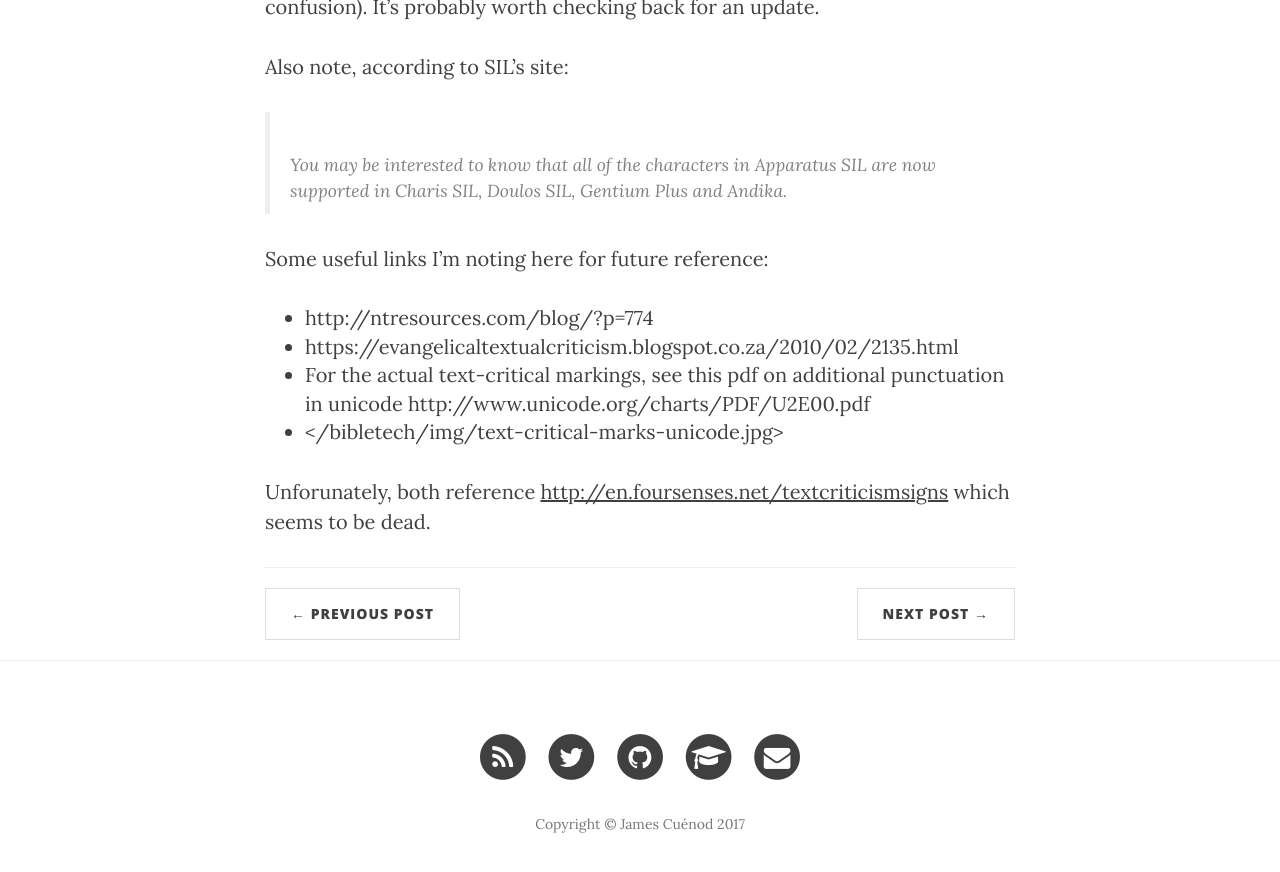
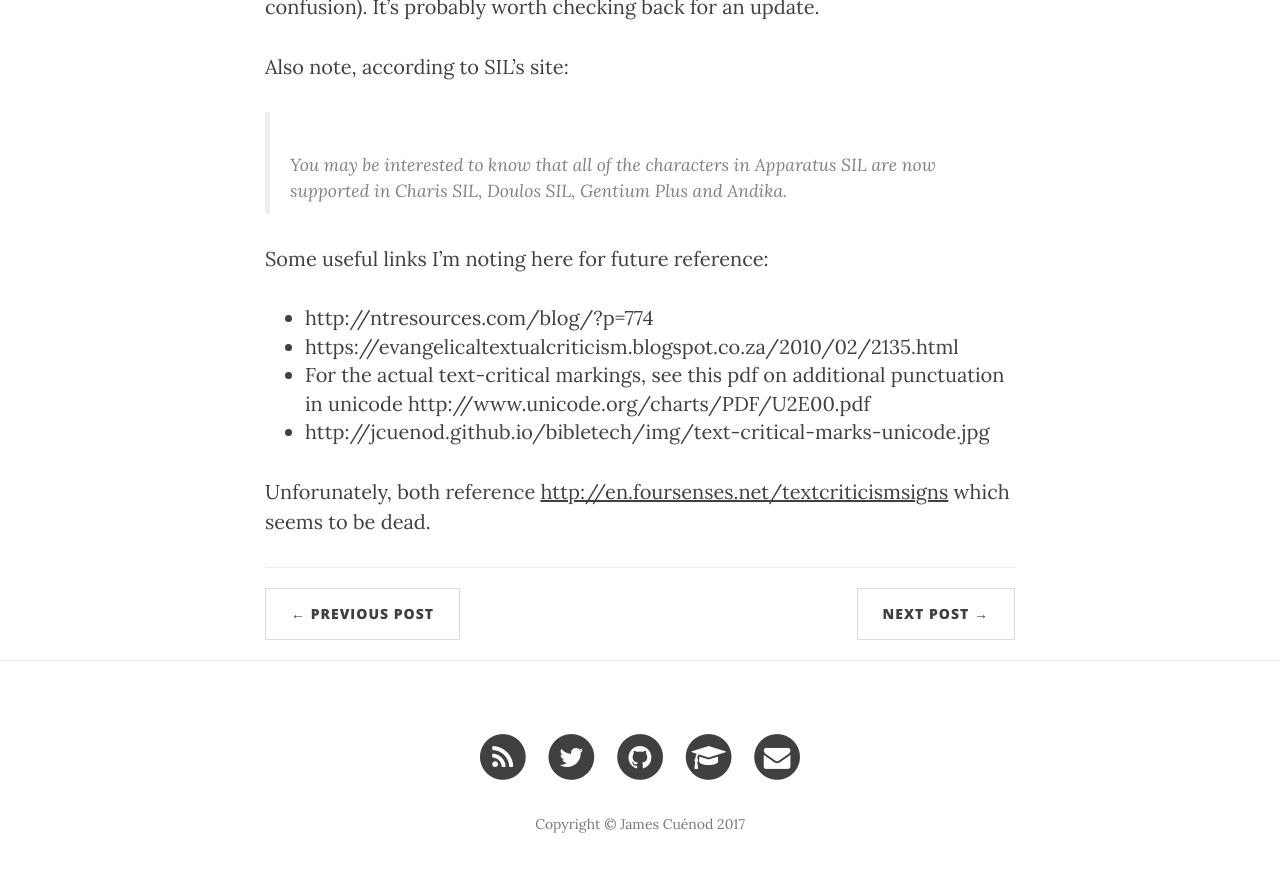
Before and after one commit to jcuenod/bibletech, a Jekyll site: the page built from _posts/2017-05-10-typing-text-critical-sigla.md, in a window 1280 px wide and 900 px high, scrolled down 2146 px. Shown: the top 872 px of the window. Built offline with Jekyll 4.4.1, drawn with Linux system fonts in a browser that asks for light colours; nearby versions of some CDN libraries.

Commit message:
Fixed url

```diff
--- a/_posts/2017-05-10-typing-text-critical-sigla.md
+++ b/_posts/2017-05-10-typing-text-critical-sigla.md
@@ -47,6 +47,6 @@ Some useful links I'm noting here for future reference:
  - <http://ntresources.com/blog/?p=774>
  - <https://evangelicaltextualcriticism.blogspot.co.za/2010/02/2135.html>
  - For the actual text-critical markings, see this pdf on additional punctuation in unicode <http://www.unicode.org/charts/PDF/U2E00.pdf>
- - <{{ site.baseurl }}/img/text-critical-marks-unicode.jpg>
+ - <{{ site.url }}{{ site.baseurl }}/img/text-critical-marks-unicode.jpg>
 
 Unforunately, both reference <http://en.foursenses.net/textcriticismsigns> which seems to be dead.
```
